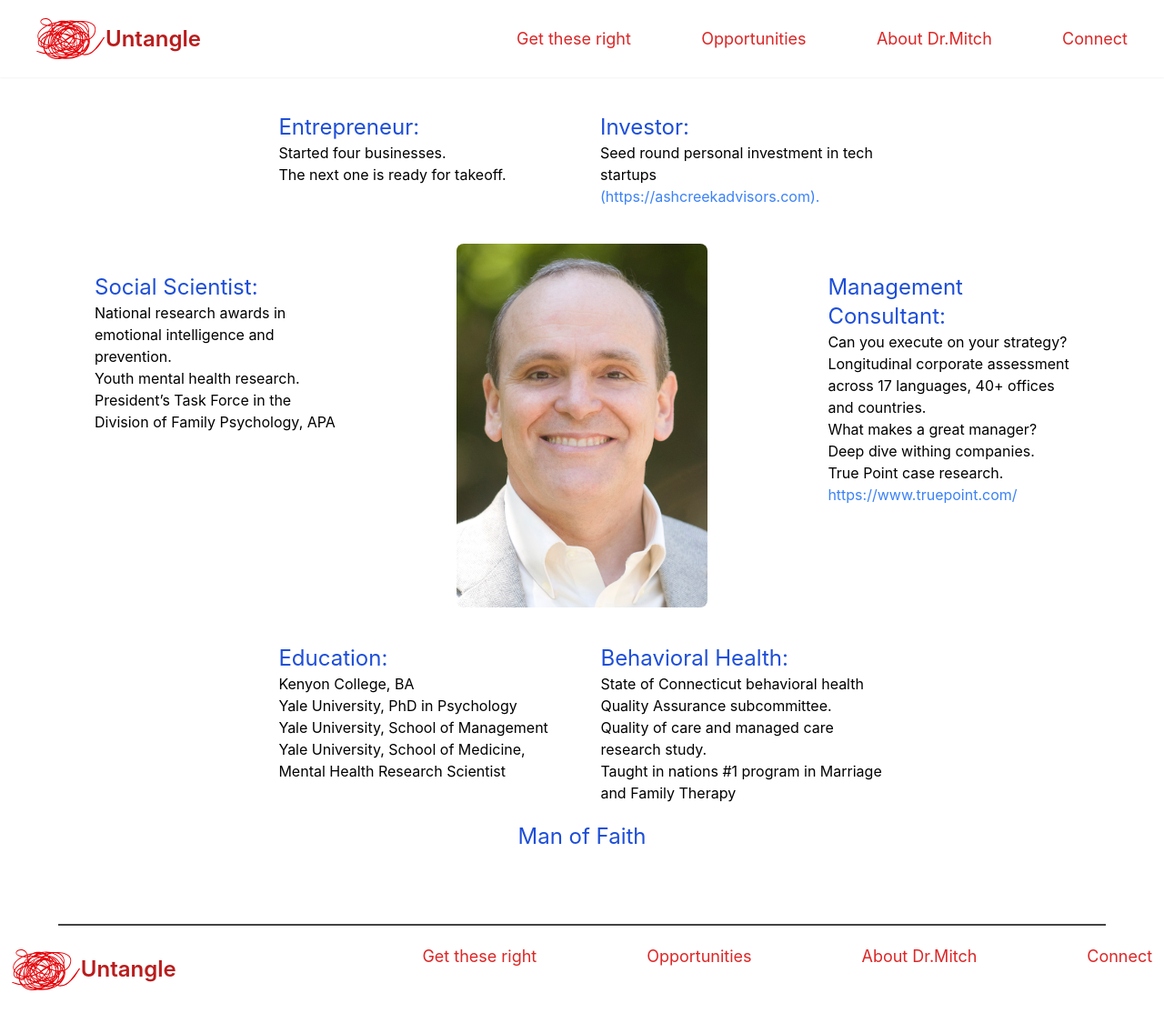
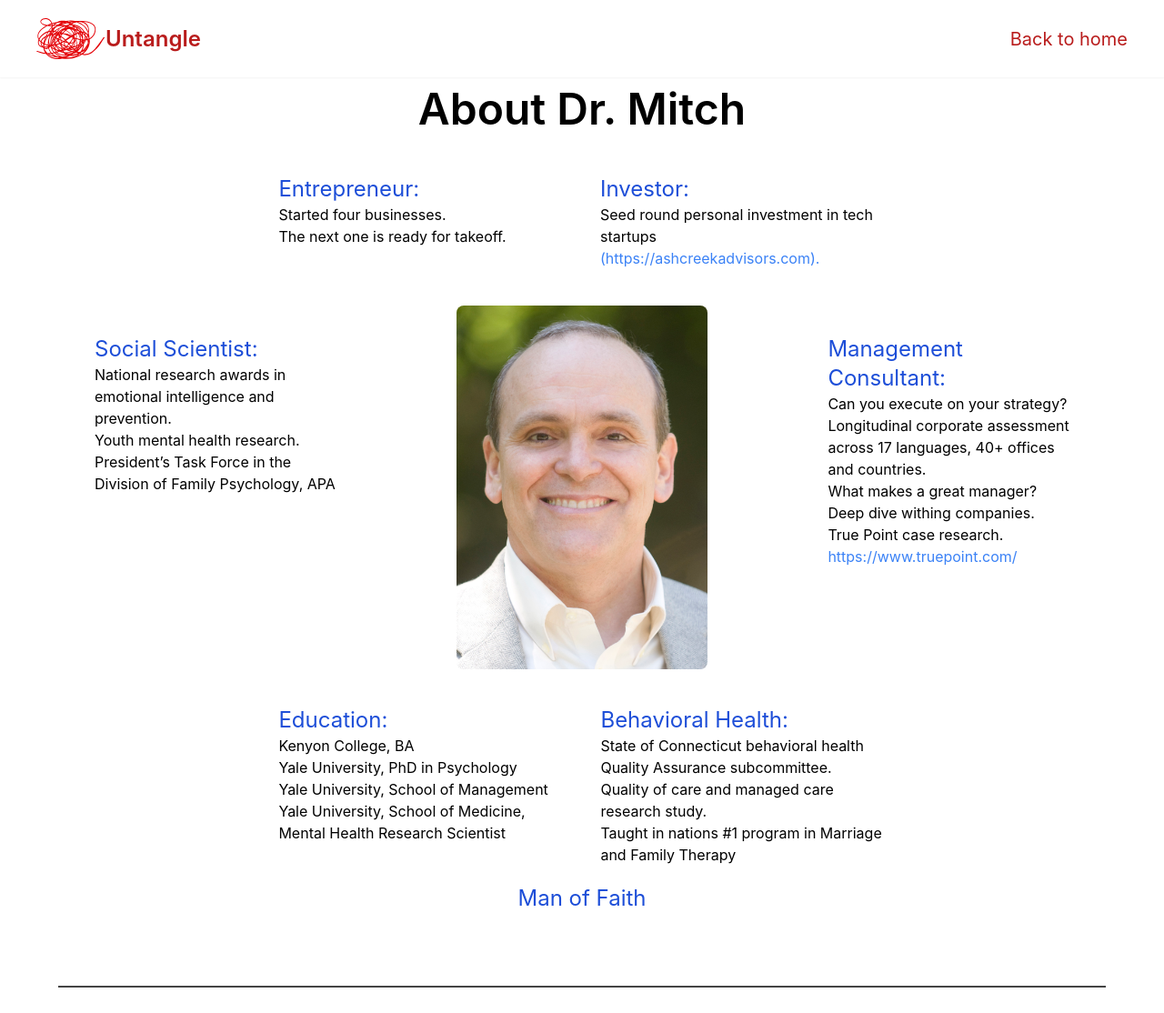
Before and after one commit to Lubwama-Emmanuel/Making_Adults, a React (Create React App) app: page /mitch in a window 1280 px wide. Shown: the whole page at 91% size. After the commit the page ends 1086 px from the top, so only its background shows below. Built offline with nearby package versions, Linux system fonts and the light colour scheme.

Commit message:
feat:Added header for mitch page

```diff
--- a/src/components/Mitch.jsx
+++ b/src/components/Mitch.jsx
@@ -1,6 +1,6 @@
 export default function Mitch() {
   return (
-    <section className="mx-auto max-w-screen-2xl">
+    <section className="mx-auto mt-24 max-w-screen-2xl">
       <div className="hidden sm:block">
         <h2 className="my-7 text-center text-5xl font-semibold capitalize">
           about dr. mitch
--- a/src/pages/AboutMitch.jsx
+++ b/src/pages/AboutMitch.jsx
@@ -1,23 +1,16 @@
-import { useState } from "react";
 import Mitch from "../components/Mitch";
-import MobileMenu from "../components/MobileMenu";
 import BottonLine from "../ui/BottonLine";
-import Footer from "../components/Footer";
-import Header from "../components/Header";
+import HeaderMitch from "../components/HeaderMitch";
 
 // About Mitch
 export default function AboutMitch() {
-  const [clicked, setClicked] = useState(false);
-
   return (
     <div>
-      <Header clicked={clicked} setClicked={setClicked} />
-      {clicked && <MobileMenu />}
+      <HeaderMitch />
 
       <Mitch />
 
       <BottonLine />
-      <Footer />
     </div>
   );
 }
```
